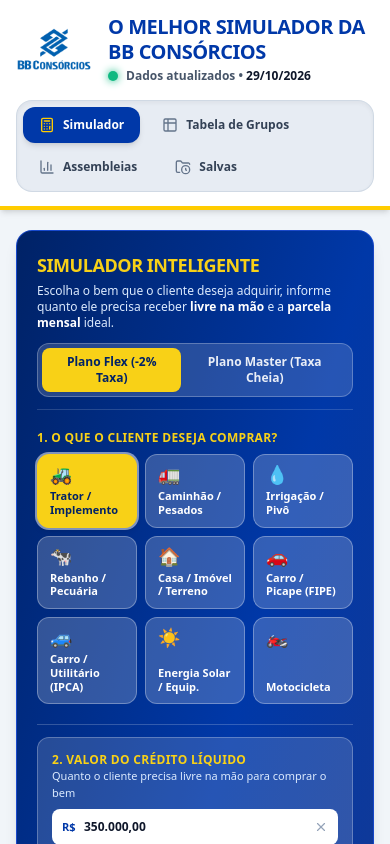
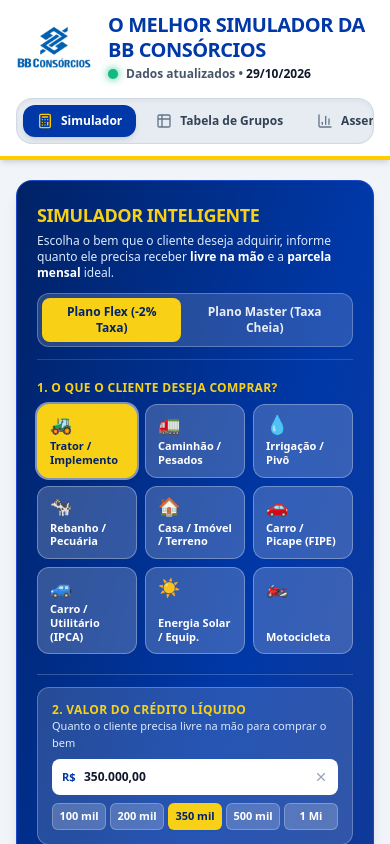
Before and after one commit to aspargosmp-hub/simulador-consorcios, a React (Vite) app: page / in a window 390 px wide. Shown: the top 844 px of the page. Built offline with nearby package versions, Linux system fonts and the light colour scheme; no server answers.

Commit message:
fix: prevent header dock wrapping with no-wrap, badge counter and responsive xl breakpoint

```diff
--- a/src/App.tsx
+++ b/src/App.tsx
@@ -182,7 +182,7 @@
     <div className="min-h-screen flex flex-col bg-slate-100">
       {/* Cabeçalho Branco Limpo com Faixa Inferior Amarela e Logo Transparente */}
       <header className="bg-white border-b-4 border-[#FFCC00] shadow-md print:hidden">
-        <div className="max-w-7xl mx-auto px-4 py-3.5 flex flex-col lg:flex-row lg:items-center justify-between gap-4">
+        <div className="max-w-7xl mx-auto px-4 py-3 flex flex-col xl:flex-row xl:items-center justify-between gap-4">
           <div className="flex items-center gap-4">
             <img
               src="./logo-bb-consorcios.png"
@@ -208,18 +208,18 @@
             </div>
           </div>
 
-          {/* Menu de Navegação em Dock com Mais Profundidade e Destaque */}
-          <nav className="inline-flex flex-wrap items-center gap-1.5 bg-slate-200/80 border border-slate-300/80 p-1.5 rounded-2xl shadow-inner self-start lg:self-center">
+          {/* Menu de Navegação em Dock: Nunca quebra em 2 linhas (Sem wrap) */}
+          <nav className="inline-flex items-center gap-1.5 bg-slate-200/80 border border-slate-300/80 p-1.5 rounded-2xl shadow-inner overflow-x-auto max-w-full shrink-0 self-start xl:self-center">
             <button
               onClick={() => setActiveTab('simulador')}
-              className={`inline-flex items-center gap-2 px-4 py-2.5 rounded-xl text-xs sm:text-sm font-extrabold transition ${
+              className={`inline-flex items-center gap-2 px-3.5 sm:px-4 py-2 sm:py-2.5 rounded-xl text-xs sm:text-sm font-extrabold whitespace-nowrap shrink-0 transition ${
                 activeTab === 'simulador'
                   ? 'bg-[#0038A8] text-white shadow-md font-black'
                   : 'text-slate-700 hover:text-[#0038A8] hover:bg-white hover:shadow-xs'
               }`}
             >
               <Calculator
-                className={`w-4 h-4 ${
+                className={`w-4 h-4 shrink-0 ${
                   activeTab === 'simulador' ? 'text-[#FFCC00]' : 'text-slate-500'
                 }`}
               />
@@ -228,14 +228,14 @@
 
             <button
               onClick={() => setActiveTab('consorcios')}
-              className={`inline-flex items-center gap-2 px-4 py-2.5 rounded-xl text-xs sm:text-sm font-extrabold transition ${
+              className={`inline-flex items-center gap-2 px-3.5 sm:px-4 py-2 sm:py-2.5 rounded-xl text-xs sm:text-sm font-extrabold whitespace-nowrap shrink-0 transition ${
                 activeTab === 'consorcios'
                   ? 'bg-[#0038A8] text-white shadow-md font-black'
                   : 'text-slate-700 hover:text-[#0038A8] hover:bg-white hover:shadow-xs'
               }`}
             >
               <Table2
-                className={`w-4 h-4 ${
+                className={`w-4 h-4 shrink-0 ${
                   activeTab === 'consorcios' ? 'text-[#FFCC00]' : 'text-slate-500'
                 }`}
               />
@@ -244,14 +244,14 @@
 
             <button
               onClick={() => setActiveTab('assembleias')}
-              className={`inline-flex items-center gap-2 px-4 py-2.5 rounded-xl text-xs sm:text-sm font-extrabold transition ${
+              className={`inline-flex items-center gap-2 px-3.5 sm:px-4 py-2 sm:py-2.5 rounded-xl text-xs sm:text-sm font-extrabold whitespace-nowrap shrink-0 transition ${
                 activeTab === 'assembleias'
                   ? 'bg-[#0038A8] text-white shadow-md font-black'
                   : 'text-slate-700 hover:text-[#0038A8] hover:bg-white hover:shadow-xs'
               }`}
             >
               <BarChart3
-                className={`w-4 h-4 ${
+                className={`w-4 h-4 shrink-0 ${
                   activeTab === 'assembleias' ? 'text-[#FFCC00]' : 'text-slate-500'
                 }`}
               />
@@ -260,18 +260,29 @@
 
             <button
               onClick={() => setActiveTab('historico')}
-              className={`inline-flex items-center gap-2 px-4 py-2.5 rounded-xl text-xs sm:text-sm font-extrabold transition ${
+              className={`inline-flex items-center gap-2 px-3.5 sm:px-4 py-2 sm:py-2.5 rounded-xl text-xs sm:text-sm font-extrabold whitespace-nowrap shrink-0 transition ${
                 activeTab === 'historico'
                   ? 'bg-[#0038A8] text-white shadow-md font-black'
                   : 'text-slate-700 hover:text-[#0038A8] hover:bg-white hover:shadow-xs'
               }`}
             >
               <FolderClock
-                className={`w-4 h-4 ${
+                className={`w-4 h-4 shrink-0 ${
                   activeTab === 'historico' ? 'text-[#FFCC00]' : 'text-slate-500'
                 }`}
               />
-              Salvas {savedSimulations.length > 0 ? `(${savedSimulations.length})` : ''}
+              <span>Salvas</span>
+              {savedSimulations.length > 0 && (
+                <span
+                  className={`inline-flex items-center justify-center min-w-[20px] h-5 px-1.5 rounded-full text-[11px] font-black leading-none ${
+                    activeTab === 'historico'
+                      ? 'bg-[#FFCC00] text-[#002454]'
+                      : 'bg-[#0038A8] text-white shadow-xs'
+                  }`}
+                >
+                  {savedSimulations.length}
+                </span>
+              )}
             </button>
           </nav>
         </div>
```
